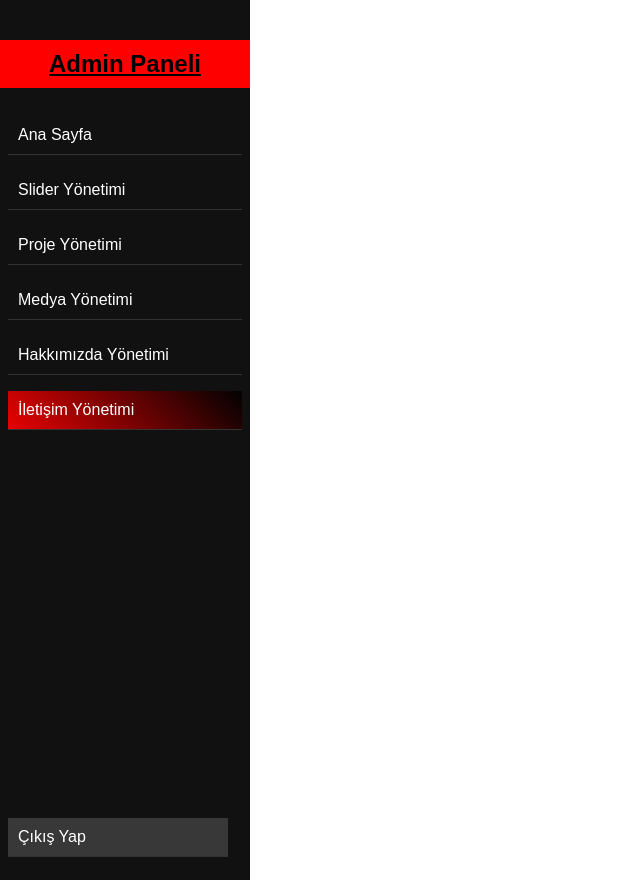
After one commit to EfeKrK/AltinaySavunma-Web-Sitesi, a PHP site: page /AdminSayfalari/iletisimyonetimi.php in a window 1280 px wide. The commit adds this page. Shown: the whole page, without its empty margins (0-640 px from the left). Run offline with PHP 8.4, Linux system fonts and the light colour scheme.

Commit message:
adminpanel

```diff
--- /dev/null
+++ b/AdminSayfalari/css/Anasayfa.css
@@ -0,0 +1,163 @@
+/* styles.css */
+
+body {
+    font-family: Arial, sans-serif;
+    margin: 0;
+    padding: 0;
+}
+
+.sidebar {
+    height: 100%;
+    width: 250px;
+    position: fixed;
+    top: 0;
+    left: 0;
+    background-color: #111;
+    padding-top: 20px;
+}
+
+.sidebar h2 {
+    color: #000000;
+    text-align: center;
+    background-color: #ff0000;
+    padding: 10px;
+    text-decoration: underline;
+}
+
+.menu ul {
+    list-style-type: none;
+    padding: 0;
+}
+
+.menu ul li {
+    padding: 8px;
+}
+
+.menu ul li a {
+    text-decoration: none;
+    color: #fff;
+    display: block;
+    padding: 10px;
+    border-bottom: 1px solid #333;
+    transition: background-color 0.5s ease, color 0.5s ease; /* Renk ve arka plan için geçiş süresi */
+}
+
+.menu ul li a:hover {
+    background: linear-gradient(45deg, rgba(255, 0, 0, 1), rgba(0, 0, 0, 1)); /* Kırmızıdan siyaha geçiş */
+}
+
+.menu ul li a.active {
+    background: linear-gradient(45deg, rgba(255, 0, 0, 0.9), rgba(0, 0, 0, 0.9)); /* Kırmızıdan siyaha geçiş */
+}
+
+.content {
+    margin-left: 250px;
+    padding: 20px;
+}
+
+.iletisim {
+    color: #333;
+    border-bottom: 2px solid #333;/* styles.css */
+
+    body {
+        font-family: Arial, sans-serif;
+        margin: 0;
+        padding: 0;
+    }
+
+    .sidebar {
+        height: 100%;
+        width: 250px;
+        position: fixed;
+        top: 0;
+        left: 0;
+        background-color: #111;
+        padding-top: 20px;
+    }
+
+    .sidebar h2 {
+        color: #000000;
+        text-align: center;
+        background-color: #ff0000;
+        padding: 10px;
+        text-decoration: underline;
+    }
+
+    .menu ul {
+        list-style-type: none;
+        padding: 0;
+    }
+
+    .menu ul li {
+        padding: 8px;
+    }
+
+    .menu ul li a {
+        text-decoration: none;
+        color: #fff;
+        display: block;
+        padding: 10px;
+        border-bottom: 1px solid #333;
+        transition: background-color 0.5s ease, color 0.5s ease, background 0.5s ease; /* Geçiş süreleri eklendi */
+
+    }
+
+    .menu ul li a:hover {
+        background: linear-gradient(45deg, rgba(255, 0, 0, 1), rgba(0, 0, 0, 1)); /* Kırmızıdan siyaha geçiş */
+        transition: background-color 0.5s ease, color 0.5s ease, background 0.5s ease; /* Geçiş süreleri eklendi */
+
+    }
+
+    .menu ul li a.active {
+        background: linear-gradient(45deg, rgba(255, 0, 0, 0.9), rgba(0, 0, 0, 0.9)); /* Kırmızıdan siyaha geçiş */
+    }
+
+    .content {
+        margin-left: 250px;
+        padding: 20px;
+    }
+
+    .iletisim {
+        color: #333;
+        border-bottom: 2px solid #333;
+        padding-bottom: 10px;
+        margin-bottom: 20px;
+        font-size: 24px; /* Yazı boyutunu 24 piksel olarak ayarla */
+    }
+
+    .sidebar .menu ul li.cikisyap {
+        position: absolute; /* Position it absolutely within the sidebar */
+        bottom: 15px; /* Adjust as needed */
+        width: calc(100% - 30px); /* Ensure it has full width minus padding */
+        margin-bottom: 20px;
+    }
+
+    .sidebar .menu ul li.cikisyap a {
+        background-color: #383838; /* Farklı bir arka plan rengi */
+        transition: background-color 0.5s ease; /* Logout düğmesi için geçiş süresi */
+    }
+
+    .sidebar .menu ul li.cikisyap a:hover {
+        background-color: #ff0800;
+    }
+
+    padding-bottom: 10px;
+    margin-bottom: 20px;
+    font-size: 24px; /* Yazı boyutunu 24 piksel olarak ayarla */
+}
+
+.sidebar .menu ul li.cikisyap {
+    position: absolute; /* Position it absolutely within the sidebar */
+    bottom: 15px; /* Adjust as needed */
+    width: calc(100% - 30px); /* Ensure it has full width minus padding */
+    margin-bottom: 20px;
+}
+
+.sidebar .menu ul li.cikisyap a {
+    background-color: #383838; /* Farklı bir arka plan rengi */
+    transition: background-color 0.5s ease; /* Logout düğmesi için geçiş süresi */
+}
+
+.sidebar .menu ul li.cikisyap a:hover {
+    background-color: #ff0800;
+}
--- /dev/null
+++ b/AdminSayfalari/iletisimyonetimi.php
@@ -0,0 +1,30 @@
+<!DOCTYPE html>
+<html lang="en">
+<head>
+    <meta charset="UTF-8">
+    <meta name="viewport" content="width=device-width, initial-scale=1.0">
+    <title>Admin Panel</title>
+    <link rel="stylesheet" href="css/AnaSayfa.css">
+
+</head>
+<body>
+    <div class="sidebar">
+        <h2>Admin Paneli</h2>
+        <div class="menu">
+            <ul>
+
+                <li><a href="AnaSayfa.php">Ana Sayfa</a></li>
+                <li><a href="slideryonetimi.php">Slider Yönetimi</a></li>
+                <li><a href="projeyonetimi.php">Proje Yönetimi</a></li>
+                <li><a href="MedyaYonetimi.php">Medya Yönetimi</a></li>
+                <li><a href="HakkimizdaYonetimi.php">Hakkımızda Yönetimi</a></li>
+                <li><a href="iletisimYonetimi.php"  class="active">İletişim Yönetimi</a></li>
+                <li class="cikisyap"><a href="adminlogout.php">Çıkış Yap</a></li>
+
+            </ul>
+        </div>
+    </div>
+
+
+</body>
+</html>
--- a/Hakkimizda.php
+++ b/Hakkimizda.php
@@ -43,7 +43,7 @@ $resimDataUrl = 'data:' . $resimMimeType . ';base64,' . $resimBase64;
         <a class="navbar-brand" href="index.php">
             <img src="images/Ornek.png" alt="" width="100" height="75">
         </a>
-        <a class="navbar-brand header-text" href="#">Altınay Savunma Teknolojileri A.Ş.</a>
+        <a class="navbar-brand header-text" href="index.php">Altınay Savunma Teknolojileri A.Ş.</a>
         <button class="navbar-toggler" type="button" data-bs-toggle="collapse" data-bs-target="#navbarNavAltMarkup" aria-controls="navbarNavAltMarkup" aria-expanded="false" aria-label="Toggle navigation">
             <span class="navbar-toggler-icon"></span>
         </button>
--- a/Medya.php
+++ b/Medya.php
@@ -29,7 +29,7 @@ $result = $conn->query($sql);
             <a class="navbar-brand" href="index.php">
                 <img src="images/Ornek.png" alt="" width="100" height="75">
             </a>
-            <a class="navbar-brand header-text" href="#">Altınay Savunma Teknolojileri A.Ş.</a>
+            <a class="navbar-brand header-text" href="index.php">Altınay Savunma Teknolojileri A.Ş.</a>
             <button class="navbar-toggler" type="button" data-bs-toggle="collapse" data-bs-target="#navbarNavAltMarkup" aria-controls="navbarNavAltMarkup" aria-expanded="false" aria-label="Toggle navigation">
                 <span class="navbar-toggler-icon"></span>
             </button>
--- a/css/cards.css
+++ b/css/cards.css
@@ -32,7 +32,7 @@
     background: linear-gradient(45deg, rgba(255, 0, 0, 0.9), rgba(0, 0, 0, 0.9)); /* Kırmızıdan siyaha geçiş */
     border-color: #000000;
     width: 100%;
-    border: 2px solid #000000; /* Buton sınırı */
+    border: 2px solid #000000 !important; /* Buton sınırı */
     transition: background 0.8s ease, border-color 0.8s ease, color 0.8s ease, opacity 0.8s ease, transform 0.3s ease !important;
     position: relative;
     overflow: hidden; /* İçeriğin taşmasını engellemek */
--- a/css/footer.css
+++ b/css/footer.css
@@ -24,8 +24,8 @@ body {
     background: linear-gradient(to right,
         rgba(255, 0, 0, 0.8) 0%,
         rgba(255, 0, 0, 0.5) 5%,
-        rgba(210, 210, 210, 0.8) 15%,
-        rgba(210, 210, 210, 0.8) 85%,
+        rgba(210, 210, 210, 0.7) 15%,
+        rgba(210, 210, 210, 0.7) 85%,
         rgba(255, 0, 0, 0.5) 95%,
         rgba(255, 0, 0, 0.8) 100%) !important; /* Yumuşak gradient geçişi */
     text-align: center; /* Metin hizalama */
--- a/css/projeler.css
+++ b/css/projeler.css
@@ -25,7 +25,7 @@ body {
     border: 2px solid transparent; /* Varsayılan sınır, görünmez */
     border-radius: 8px;
     overflow: hidden;
-    box-shadow: 0 2px 5px rgba(0, 0, 0, 0.1);
+    box-shadow: 5px 5px 5px rgba(0, 0, 0, 0.679);
     transition: transform 0.4s ease, border-color 0.4s ease, border-width 0.4s ease, opacity 0.3s ease, background-color 0.5 ease !important; /* Opaklık geçiş süresi artırıldı */
     background-color: #ffffffaa;
     position: relative;
@@ -36,7 +36,7 @@ body {
 /* Kart Hover Durumu */
 .project-card:hover {
     transform: scale(1.02) !important; /* Kartın hover durumunda büyümesi */
-    border-color: red;
+    border-color: rgba(255, 0, 0, 0.603);
 
     border-width: 2px; /* Sınır genişliği */
     border-radius: 8px; /* Yuvarlatılmış köşeler */
@@ -120,7 +120,7 @@ body {
 .btn-primary {
     color: #fff;
     background: linear-gradient(45deg, rgba(255, 0, 0, 0.9), rgba(0, 0, 0, 0.9)); /* Kırmızıdan siyaha geçiş */
-    border-color: #000000;
+    border-color: #000000 !important;
     width: 100%;
     border: 2px solid #000000; /* Buton sınırı */
     transition: background 0.8s ease, border-color 0.8s ease, color 0.8s ease, opacity 0.8s ease, transform 0.4s ease !important; /* Geçiş süreleri */
--- a/iletisim.php
+++ b/iletisim.php
@@ -90,7 +90,7 @@ if ($_SERVER["REQUEST_METHOD"] == "POST") {
         <a class="navbar-brand" href="index.php">
             <img src="images/Ornek.png" alt="" width="100" height="75">
         </a>
-        <a class="navbar-brand header-text" href="#">Altınay Savunma Teknolojileri A.Ş.</a>
+        <a class="navbar-brand header-text" href="index.php">Altınay Savunma Teknolojileri A.Ş.</a>
         <button class="navbar-toggler" type="button" data-bs-toggle="collapse" data-bs-target="#navbarNavAltMarkup" aria-controls="navbarNavAltMarkup" aria-expanded="false" aria-label="Toggle navigation">
             <span class="navbar-toggler-icon"></span>
         </button>
--- a/index.php
+++ b/index.php
@@ -92,7 +92,7 @@ $conn->close();
 <body>
     <nav class="navbar navbar-expand-lg navbar-light">
         <div class="container-fluid">
-            <a class="navbar-brand" href="#">
+            <a class="navbar-brand" href="index.php">
                 <img src="images/Ornek.png" alt="" width="100" height="75">
             </a>
             <a class="navbar-brand header-text" href="#">Altınay Savunma Teknolojileri A.Ş.</a>
--- a/medya_detaylar.php
+++ b/medya_detaylar.php
@@ -47,7 +47,7 @@ $conn->close();
         <a class="navbar-brand" href="index.php">
             <img src="images/Ornek.png" alt="" width="100" height="75">
         </a>
-        <a class="navbar-brand header-text" href="#">Altınay Savunma Teknolojileri A.Ş.</a>
+        <a class="navbar-brand header-text" href="index.php">Altınay Savunma Teknolojileri A.Ş.</a>
         <button class="navbar-toggler" type="button" data-bs-toggle="collapse" data-bs-target="#navbarNavAltMarkup" aria-controls="navbarNavAltMarkup" aria-expanded="false" aria-label="Toggle navigation">
             <span class="navbar-toggler-icon"></span>
         </button>
--- a/proje_detay.php
+++ b/proje_detay.php
@@ -67,7 +67,7 @@ $conn->close();
         <a class="navbar-brand" href="index.php">
             <img src="images/Ornek.png" alt="" width="100" height="75">
         </a>
-        <a class="navbar-brand header-text" href="#">Altınay Savunma Teknolojileri A.Ş.</a>
+        <a class="navbar-brand header-text" href="index.php">Altınay Savunma Teknolojileri A.Ş.</a>
         <button class="navbar-toggler" type="button" data-bs-toggle="collapse" data-bs-target="#navbarNavAltMarkup" aria-controls="navbarNavAltMarkup" aria-expanded="false" aria-label="Toggle navigation">
             <span class="navbar-toggler-icon"></span>
         </button>
--- a/projeler.php
+++ b/projeler.php
@@ -94,7 +94,7 @@ $conn->close();
         <a class="navbar-brand" href="index.php">
             <img src="images/Ornek.png" alt="" width="100" height="75">
         </a>
-        <a class="navbar-brand header-text" href="#">Altınay Savunma Teknolojileri A.Ş.</a>
+        <a class="navbar-brand header-text" href="index.php">Altınay Savunma Teknolojileri A.Ş.</a>
         <button class="navbar-toggler" type="button" data-bs-toggle="collapse" data-bs-target="#navbarNavAltMarkup" aria-controls="navbarNavAltMarkup" aria-expanded="false" aria-label="Toggle navigation">
             <span class="navbar-toggler-icon"></span>
         </button>
```
Also changed, not shown: AdminSayfalari/AnaSayfa.php (added, +34 -0 lines), AdminSayfalari/hakkimizdayonetimi.php (added, +31 -0 lines), AdminSayfalari/medyayonetimi.php (added, +30 -0 lines), AdminSayfalari/projeyonetimi.php (added, +30 -0 lines), AdminSayfalari/slideryonetimi.php (added, +30 -0 lines), css/medya_Detaylar.css (+6 -6 lines), css/proje_detay.css (+7 -4 lines).
